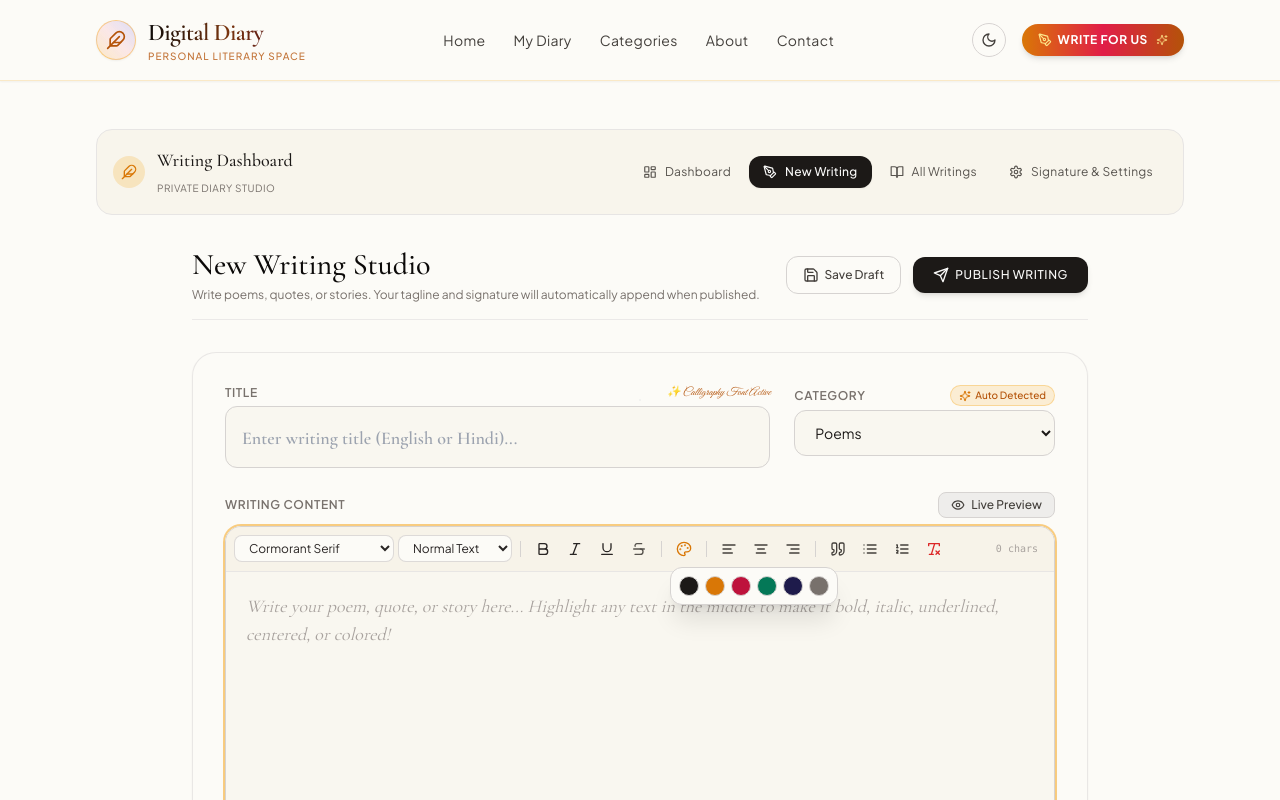
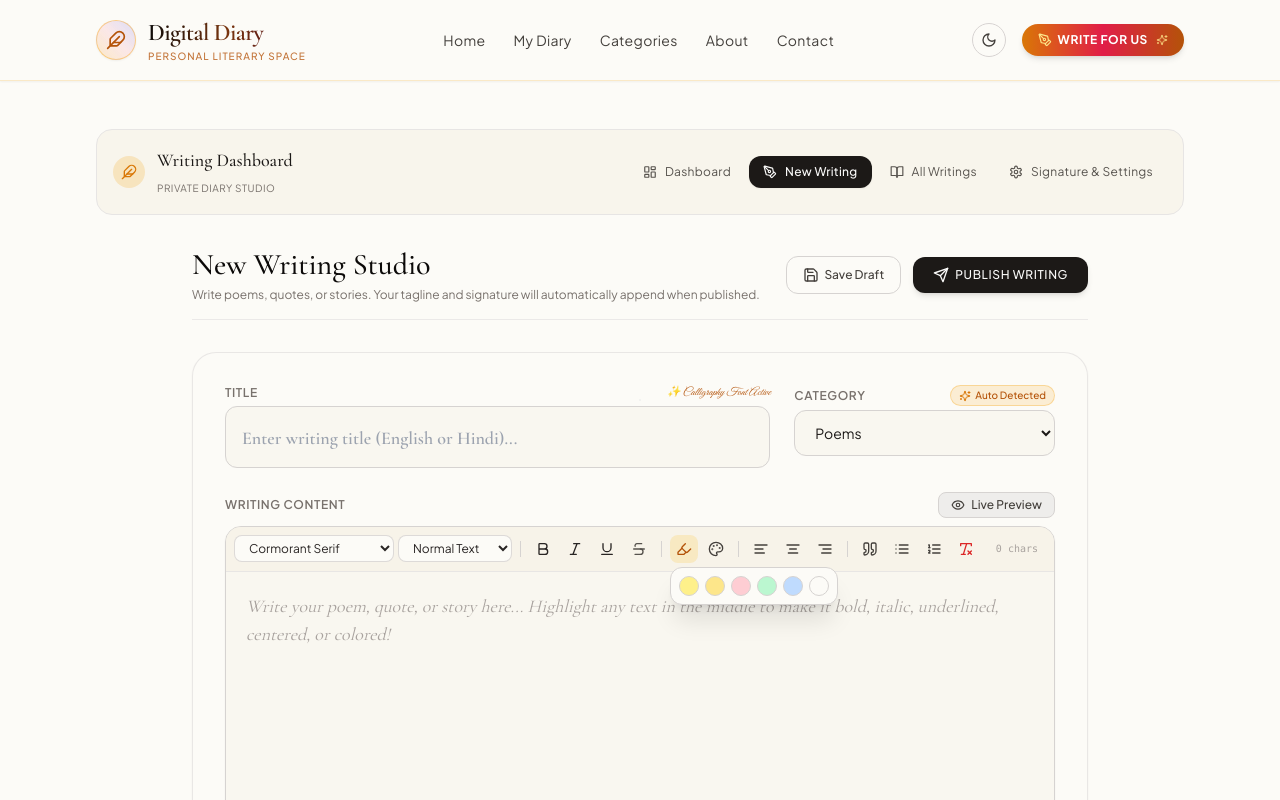
Before and after one commit to websiteh063-hue/digital-diary, a Next.js app: page /admin/editor in a window 1280 px wide. Both pictures are taken after a click on the button 684 px from the left and 548 px from the top of the page. Shown: the top 800 px of the page. Built offline with nearby package versions, Linux system fonts and the light colour scheme.

Commit message:
Fix text selection lock with onMouseDown preventDefault, add floating highlight menu and yellow marker

```diff
--- a/src/components/RichTextEditor.tsx
+++ b/src/components/RichTextEditor.tsx
@@ -13,9 +13,9 @@ import {
   List,
   ListOrdered,
   RemoveFormatting,
-  Sparkles,
   Palette,
-  Type
+  Highlighter,
+  Sparkles
 } from 'lucide-react';
 
 interface RichTextEditorProps {
@@ -25,7 +25,7 @@ interface RichTextEditorProps {
   minHeight?: string;
 }
 
-const COLORS = [
+const TEXT_COLORS = [
   { name: 'Default Dark', color: '#1c1917' },
   { name: 'Amber Gold', color: '#d97706' },
   { name: 'Rosewood', color: '#be123c' },
@@ -34,25 +34,67 @@ const COLORS = [
   { name: 'Soft Muted', color: '#78716c' },
 ];
 
+const HIGHLIGHT_COLORS = [
+  { name: 'Yellow', color: '#fef08a' },
+  { name: 'Amber Glow', color: '#fde68a' },
+  { name: 'Rose Tint', color: '#fecdd3' },
+  { name: 'Mint Green', color: '#bbf7d0' },
+  { name: 'Sky Blue', color: '#bfdbfe' },
+  { name: 'Remove Highlight', color: 'transparent' },
+];
+
 export default function RichTextEditor({
   value,
   onChange,
   placeholder = "Write your poem, quote, or story here...",
-  minHeight = "320px"
+  minHeight = "340px"
 }: RichTextEditorProps) {
   const editorRef = useRef<HTMLDivElement>(null);
   const [isFocused, setIsFocused] = useState(false);
   const [showColorPicker, setShowColorPicker] = useState(false);
+  const [showHighlightPicker, setShowHighlightPicker] = useState(false);
 
-  // Sync value into contentEditable when value is loaded externally (e.g. edit mode)
+  // Floating bubble selection menu position state
+  const [bubblePosition, setBubblePosition] = useState<{ top: number; left: number } | null>(null);
+
+  // Sync value into contentEditable when loaded externally
   useEffect(() => {
     if (editorRef.current && editorRef.current.innerHTML !== value) {
-      // Only set innerHTML if content is genuinely different to avoid resetting cursor during live typing
       if (!isFocused || !editorRef.current.innerHTML.trim()) {
         editorRef.current.innerHTML = value || '';
       }
     }
   }, [value, isFocused]);
+
+  // Handle selection changes to position the floating formatting bubble over selected text
+  useEffect(() => {
+    const handleSelectionChange = () => {
+      const selection = window.getSelection();
+      if (!selection || selection.isCollapsed || !editorRef.current) {
+        setBubblePosition(null);
+        return;
+      }
+
+      if (!editorRef.current.contains(selection.anchorNode)) {
+        setBubblePosition(null);
+        return;
+      }
+
+      const range = selection.getRangeAt(0);
+      const rect = range.getBoundingClientRect();
+      const editorRect = editorRef.current.getBoundingClientRect();
+
+      if (rect.width > 0) {
+        setBubblePosition({
+          top: rect.top - editorRect.top - 48,
+          left: rect.left - editorRect.left + rect.width / 2 - 120,
+        });
+      }
+    };
+
+    document.addEventListener('selectionchange', handleSelectionChange);
+    return () => document.removeEventListener('selectionchange', handleSelectionChange);
+  }, []);
 
   const handleInput = () => {
     if (editorRef.current) {
@@ -60,10 +102,10 @@ export default function RichTextEditor({
     }
   };
 
+  // Crucial: keep selection active by using onMouseDown={(e) => e.preventDefault()}
   const execCommand = (command: string, valueArg: string | undefined = undefined) => {
     document.execCommand(command, false, valueArg);
     if (editorRef.current) {
-      editorRef.current.focus();
       onChange(editorRef.current.innerHTML);
     }
   };
@@ -92,11 +134,10 @@ export default function RichTextEditor({
     }
   };
 
-  // Extract clean text for character count
   const cleanCharCount = (editorRef.current?.innerText || '').replace(/\n/g, '').length;
 
   return (
-    <div className="rounded-2xl border border-stone-300 dark:border-stone-700 bg-paper-100/50 dark:bg-stone-950 overflow-hidden shadow-sm transition-all focus-within:ring-2 focus-within:ring-amber-500/50">
+    <div className="rounded-2xl border border-stone-300 dark:border-stone-700 bg-paper-100/50 dark:bg-stone-950 overflow-hidden shadow-sm transition-all focus-within:ring-2 focus-within:ring-amber-500/50 relative">
 
       {/* RICH TEXT WYSIWYG TOOLBAR */}
       <div className="flex flex-wrap items-center justify-between gap-1.5 p-2 bg-paper-100 dark:bg-stone-900 border-b border-stone-200/90 dark:border-stone-800 text-xs font-sans select-none">
@@ -137,9 +178,9 @@ export default function RichTextEditor({
           {/* Bold */}
           <button
             type="button"
-            onClick={() => execCommand('bold')}
+            onMouseDown={(e) => { e.preventDefault(); execCommand('bold'); }}
             className="p-1.5 rounded-lg hover:bg-stone-200/70 dark:hover:bg-stone-800 text-stone-800 dark:text-stone-200 font-bold"
-            title="Bold (Ctrl+B)"
+            title="Bold selected text (Ctrl+B)"
           >
             <Bold className="w-4 h-4" />
           </button>
@@ -147,9 +188,9 @@ export default function RichTextEditor({
           {/* Italic */}
           <button
             type="button"
-            onClick={() => execCommand('italic')}
+            onMouseDown={(e) => { e.preventDefault(); execCommand('italic'); }}
             className="p-1.5 rounded-lg hover:bg-stone-200/70 dark:hover:bg-stone-800 text-stone-800 dark:text-stone-200 italic"
-            title="Italic (Ctrl+I)"
+            title="Italicize selected text (Ctrl+I)"
           >
             <Italic className="w-4 h-4" />
           </button>
@@ -157,9 +198,9 @@ export default function RichTextEditor({
           {/* Underline */}
           <button
             type="button"
-            onClick={() => execCommand('underline')}
+            onMouseDown={(e) => { e.preventDefault(); execCommand('underline'); }}
             className="p-1.5 rounded-lg hover:bg-stone-200/70 dark:hover:bg-stone-800 text-stone-800 dark:text-stone-200 underline"
-            title="Underline (Ctrl+U)"
+            title="Underline selected text (Ctrl+U)"
           >
             <Underline className="w-4 h-4" />
           </button>
@@ -167,7 +208,7 @@ export default function RichTextEditor({
           {/* Strikethrough */}
           <button
             type="button"
-            onClick={() => execCommand('strikeThrough')}
+            onMouseDown={(e) => { e.preventDefault(); execCommand('strikeThrough'); }}
             className="p-1.5 rounded-lg hover:bg-stone-200/70 dark:hover:bg-stone-800 text-stone-600 dark:text-stone-400 line-through"
             title="Strikethrough"
           >
@@ -176,24 +217,58 @@ export default function RichTextEditor({
 
           <div className="h-4 w-[1px] bg-stone-300 dark:bg-stone-700 mx-1" />
 
+          {/* Highlight Marker */}
+          <div className="relative">
+            <button
+              type="button"
+              onMouseDown={(e) => e.preventDefault()}
+              onClick={() => setShowHighlightPicker(!showHighlightPicker)}
+              className="p-1.5 rounded-lg hover:bg-stone-200/70 dark:hover:bg-stone-800 text-amber-600 dark:text-amber-400 flex items-center gap-1 bg-amber-400/20"
+              title="Highlight Marker (Yellow/Colors)"
+            >
+              <Highlighter className="w-4 h-4 text-amber-700 dark:text-amber-300" />
+            </button>
+
+            {showHighlightPicker && (
+              <div className="absolute top-full left-0 mt-1 p-2 bg-paper-50 dark:bg-stone-900 rounded-xl border border-stone-300 dark:border-stone-700 shadow-xl z-30 flex items-center gap-1.5">
+                {HIGHLIGHT_COLORS.map((c) => (
+                  <button
+                    key={c.name}
+                    type="button"
+                    onMouseDown={(e) => {
+                      e.preventDefault();
+                      execCommand('hiliteColor', c.color);
+                      setShowHighlightPicker(false);
+                    }}
+                    className="w-5 h-5 rounded-full border border-stone-300 dark:border-stone-600 hover:scale-110 transition-transform"
+                    style={{ backgroundColor: c.color }}
+                    title={c.name}
+                  />
+                ))}
+              </div>
+            )}
+          </div>
+
           {/* Text Color Picker */}
           <div className="relative">
             <button
               type="button"
+              onMouseDown={(e) => e.preventDefault()}
               onClick={() => setShowColorPicker(!showColorPicker)}
-              className="p-1.5 rounded-lg hover:bg-stone-200/70 dark:hover:bg-stone-800 text-amber-600 dark:text-amber-400 flex items-center gap-1"
+              className="p-1.5 rounded-lg hover:bg-stone-200/70 dark:hover:bg-stone-800 text-stone-700 dark:text-stone-300 flex items-center gap-1"
               title="Text Color"
             >
               <Palette className="w-4 h-4" />
             </button>
 
             {showColorPicker && (
-              <div className="absolute top-full left-0 mt-1 p-2 bg-paper-50 dark:bg-stone-900 rounded-xl border border-stone-300 dark:border-stone-700 shadow-xl z-20 flex gap-1.5">
-                {COLORS.map((c) => (
+              <div className="absolute top-full left-0 mt-1 p-2 bg-paper-50 dark:bg-stone-900 rounded-xl border border-stone-300 dark:border-stone-700 shadow-xl z-30 flex items-center gap-1.5">
+                {TEXT_COLORS.map((c) => (
                   <button
                     key={c.name}
                     type="button"
-                    onClick={() => {
+                    onMouseDown={(e) => {
+                      e.preventDefault();
                       execCommand('foreColor', c.color);
                       setShowColorPicker(false);
                     }}
@@ -211,7 +286,7 @@ export default function RichTextEditor({
           {/* Alignment Left */}
           <button
             type="button"
-            onClick={() => execCommand('justifyLeft')}
+            onMouseDown={(e) => { e.preventDefault(); execCommand('justifyLeft'); }}
             className="p-1.5 rounded-lg hover:bg-stone-200/70 dark:hover:bg-stone-800 text-stone-700 dark:text-stone-300"
             title="Align Left"
           >
@@ -221,7 +296,7 @@ export default function RichTextEditor({
           {/* Alignment Center */}
           <button
             type="button"
-            onClick={() => execCommand('justifyCenter')}
+            onMouseDown={(e) => { e.preventDefault(); execCommand('justifyCenter'); }}
             className="p-1.5 rounded-lg hover:bg-stone-200/70 dark:hover:bg-stone-800 text-stone-700 dark:text-stone-300"
             title="Align Center"
           >
@@ -231,7 +306,7 @@ export default function RichTextEditor({
           {/* Alignment Right */}
           <button
             type="button"
-            onClick={() => execCommand('justifyRight')}
+            onMouseDown={(e) => { e.preventDefault(); execCommand('justifyRight'); }}
             className="p-1.5 rounded-lg hover:bg-stone-200/70 dark:hover:bg-stone-800 text-stone-700 dark:text-stone-300"
             title="Align Right"
           >
@@ -243,7 +318,7 @@ export default function RichTextEditor({
           {/* Quote Block */}
           <button
             type="button"
-            onClick={() => execCommand('formatBlock', '<blockquote>')}
+            onMouseDown={(e) => { e.preventDefault(); execCommand('formatBlock', 'blockquote'); }}
             className="p-1.5 rounded-lg hover:bg-stone-200/70 dark:hover:bg-stone-800 text-stone-700 dark:text-stone-300"
             title="Quote Block"
           >
@@ -253,7 +328,7 @@ export default function RichTextEditor({
           {/* Lists */}
           <button
             type="button"
-            onClick={() => execCommand('insertUnorderedList')}
+            onMouseDown={(e) => { e.preventDefault(); execCommand('insertUnorderedList'); }}
             className="p-1.5 rounded-lg hover:bg-stone-200/70 dark:hover:bg-stone-800 text-stone-700 dark:text-stone-300"
             title="Bulleted List"
           >
@@ -262,7 +337,7 @@ export default function RichTextEditor({
 
           <button
             type="button"
-            onClick={() => execCommand('insertOrderedList')}
+            onMouseDown={(e) => { e.preventDefault(); execCommand('insertOrderedList'); }}
             className="p-1.5 rounded-lg hover:bg-stone-200/70 dark:hover:bg-stone-800 text-stone-700 dark:text-stone-300"
             title="Numbered List"
           >
@@ -272,7 +347,7 @@ export default function RichTextEditor({
           {/* Clear Formatting */}
           <button
             type="button"
-            onClick={() => execCommand('removeFormat')}
+            onMouseDown={(e) => { e.preventDefault(); execCommand('removeFormat'); }}
             className="p-1.5 rounded-lg hover:bg-stone-200/70 dark:hover:bg-stone-800 text-red-600 dark:text-red-400"
             title="Clear Formatting"
           >
@@ -288,6 +363,63 @@ export default function RichTextEditor({
 
       {/* VISUAL RICH CONTENTEDITABLE AREA */}
       <div className="relative p-5">
+
+        {/* FLOATING BUBBLE TOOLBAR ON HIGHLIGHTED TEXT */}
+        {bubblePosition && (
+          <div
+            className="absolute z-40 bg-stone-900 text-stone-50 rounded-xl px-2 py-1 shadow-2xl border border-stone-700 flex items-center gap-1.5 animate-fade-in"
+            style={{
+              top: `${Math.max(10, bubblePosition.top)}px`,
+              left: `${Math.max(10, bubblePosition.left)}px`
+            }}
+          >
+            <button
+              type="button"
+              onMouseDown={(e) => { e.preventDefault(); execCommand('bold'); }}
+              className="p-1.5 hover:bg-stone-800 rounded font-bold"
+              title="Bold"
+            >
+              <Bold className="w-3.5 h-3.5" />
+            </button>
+
+            <button
+              type="button"
+              onMouseDown={(e) => { e.preventDefault(); execCommand('italic'); }}
+              className="p-1.5 hover:bg-stone-800 rounded italic"
+              title="Italic"
+            >
+              <Italic className="w-3.5 h-3.5" />
+            </button>
+
+            <button
+              type="button"
+              onMouseDown={(e) => { e.preventDefault(); execCommand('underline'); }}
+              className="p-1.5 hover:bg-stone-800 rounded underline"
+              title="Underline"
+            >
+              <Underline className="w-3.5 h-3.5" />
+            </button>
+
+            <button
+              type="button"
+              onMouseDown={(e) => { e.preventDefault(); execCommand('hiliteColor', '#fef08a'); }}
+              className="p-1.5 hover:bg-stone-800 rounded text-amber-300 flex items-center gap-1"
+              title="Highlight Yellow"
+            >
+              <Highlighter className="w-3.5 h-3.5" />
+            </button>
+
+            <button
+              type="button"
+              onMouseDown={(e) => { e.preventDefault(); execCommand('formatBlock', 'blockquote'); }}
+              className="p-1.5 hover:bg-stone-800 rounded"
+              title="Quote"
+            >
+              <Quote className="w-3.5 h-3.5" />
+            </button>
+          </div>
+        )}
+
         <div
           ref={editorRef}
           contentEditable
@@ -295,7 +427,7 @@ export default function RichTextEditor({
           onInput={handleInput}
           onFocus={() => setIsFocused(true)}
           onBlur={() => setIsFocused(false)}
-          className="w-full focus:outline-none font-serif text-lg leading-relaxed text-stone-900 dark:text-stone-100 min-h-[300px] prose dark:prose-invert max-w-none [&_blockquote]:border-l-4 [&_blockquote]:border-amber-500 [&_blockquote]:pl-4 [&_blockquote]:italic [&_blockquote]:my-3 [&_blockquote]:bg-amber-500/10 [&_blockquote]:py-2 [&_blockquote]:rounded-r-xl"
+          className="w-full focus:outline-none font-serif text-lg leading-relaxed text-stone-900 dark:text-stone-100 min-h-[320px] prose dark:prose-invert max-w-none [&_blockquote]:border-l-4 [&_blockquote]:border-amber-500 [&_blockquote]:pl-4 [&_blockquote]:italic [&_blockquote]:my-3 [&_blockquote]:bg-amber-500/10 [&_blockquote]:py-2 [&_blockquote]:rounded-r-xl"
           style={{ minHeight }}
         />
 
```
